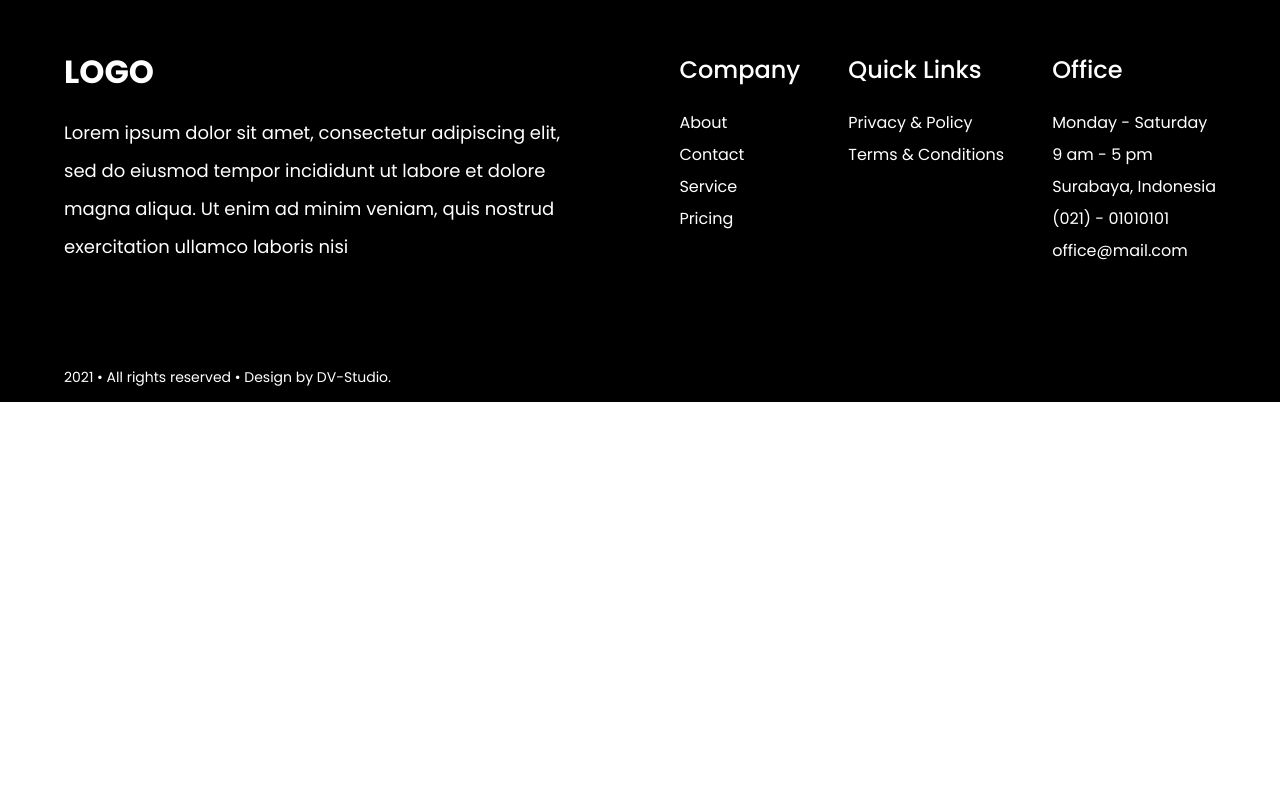
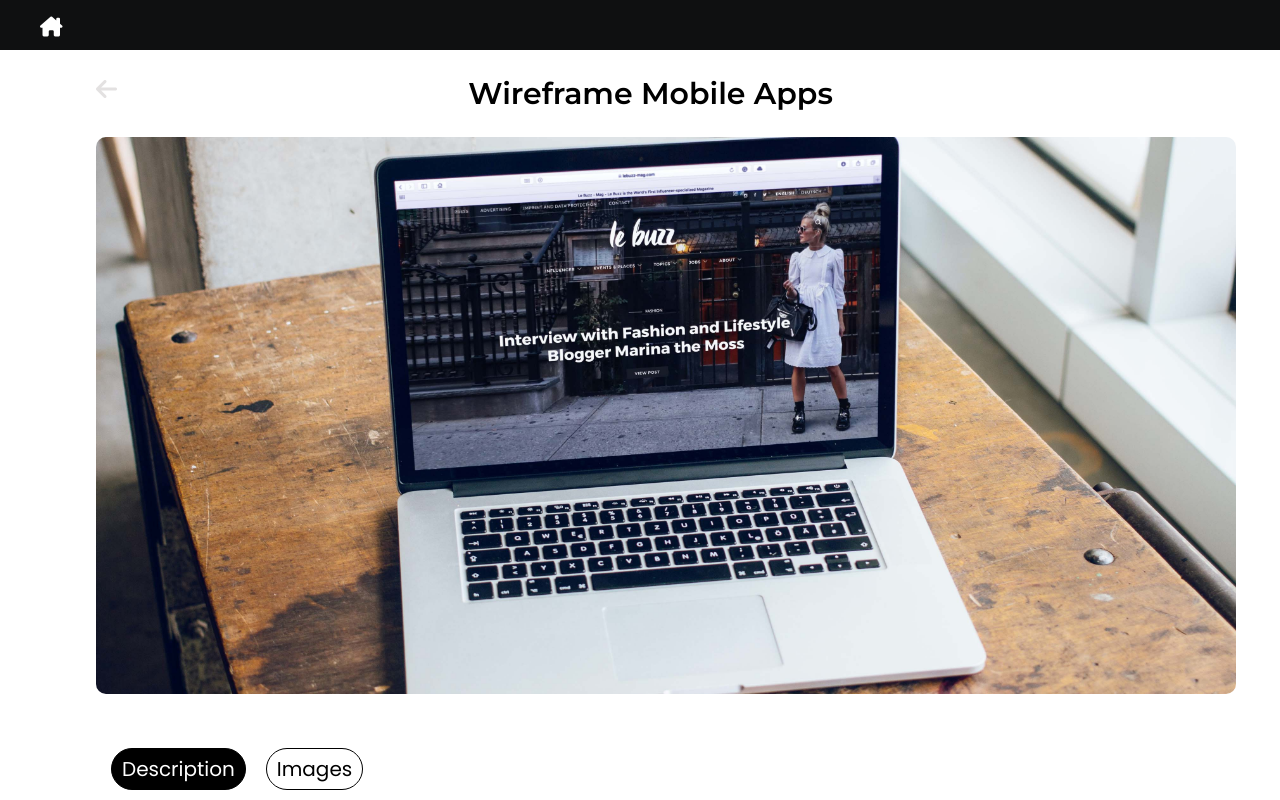
Before and after one commit to dikyriz/landing-page1, a React (Create React App) app: page /portofolio/carddetail in a window 1280 px wide. Shown: the top 800 px of the page. Built offline with nearby package versions, Linux system fonts and the light colour scheme.

Commit message:
update pages and style

```diff
--- a/src/App.js
+++ b/src/App.js
@@ -21,8 +21,9 @@ function App() {
     <>
       <Routes>
         <Route path='/' element={<Home/>} />
-        <Route path='/:contact' element={<SinglePage/>} />
+        <Route path='/:slug' element={<SinglePage/>} />
         <Route path='portofolio' element={<SinglePageP/>} />
+        <Route path='portofolio/:slug' element={<DetailPortofolio/>} />
       </Routes>
       <Footer/>
     </>
--- a/src/singlePage/Other/Contact/Contact.js
+++ b/src/singlePage/Other/Contact/Contact.js
@@ -1,4 +1,8 @@
+import { useNavigate } from "react-router-dom";
+
 export default function Contact () {
+    const navigate = useNavigate();
+
     return (
         <section className="section-contact-singlePage">
             <h1 className="title-contact-singlePage">
--- a/src/singlePage/Portofolio/DetailPortofolio.js
+++ b/src/singlePage/Portofolio/DetailPortofolio.js
@@ -1,5 +1,5 @@
 import { useEffect, useState } from 'react';
-import { useParams } from 'react-router-dom';
+import { useNavigate, useParams } from 'react-router-dom';
 import { CardOne } from '../../assets';
 import '../css/detailPortofolio.css';
 import TopBarSP from '../topBarSP/TopBarSP';
@@ -12,6 +12,7 @@ export default function DetailPortofolio() {
     const [data, setData] = useState(true);
     const params = useParams();
     console.log(params.slug);
+    const navigate = useNavigate();
 
     useEffect(function() {
 
@@ -28,8 +29,9 @@ export default function DetailPortofolio() {
 
     return (
         <>
+        <TopBarSP/>
         <section className={data ? 'section-detailPortofolio' : 'section-change-detailPortofolio'}>
-            <h1 className='title-detailPortofolio'>Wireframe Mobile Apps</h1>
+            <h1 className='title-detailPortofolio'><span className='go-back' onClick={() => {navigate('/portofolio')}}><i class="fa-solid fa-arrow-left"></i></span>Wireframe Mobile Apps</h1>
             <img src={CardOne} alt='img-portofolio' className='img-detailPortofolio'/>
             <ul className='list-item-detailPortofolio'>
                 <li className={data ? 'btn-detailPortofolio' : 'item-detailPortofolio'} onClick={() => setData(true)}>Description</li>
--- a/src/singlePage/Portofolio/Post.js
+++ b/src/singlePage/Portofolio/Post.js
@@ -1,11 +1,14 @@
+import { useNavigate } from "react-router-dom";
 import { CardOne } from "../../assets";
 import '../css/post.css';
 import TopBarSP from "../topBarSP/TopBarSP";
 
 export default function Post() {
+    const navigate = useNavigate();
+
     return (
         <section className="post">
-            <div className='item-card-singlePage-portofolio'>
+            <div className='item-card-singlePage-portofolio' onClick={() => {navigate('test')}}>
                     <img src={CardOne} alt="card-portofolio" className='img-card-sp-pf'/>
                     <div className='container-sp-pf'>
                         <h1 className='title-card-sp'>Barn Fashion</h1>
--- a/src/singlePage/css/detailPortofolio.css
+++ b/src/singlePage/css/detailPortofolio.css
@@ -111,3 +111,14 @@
     border-radius: 10px;
     object-fit: cover;
 }
+
+.go-back {
+    color: rgba(226, 224, 224, 0.973);
+    float: left;
+    font-size: 1.5rem;
+    cursor: pointer;
+}
+
+.go-back:hover {
+    color: #1d1f1f;
+}
--- a/src/singlePage/css/other.css
+++ b/src/singlePage/css/other.css
@@ -139,3 +139,17 @@
     border-radius: 10px;
     margin: auto;
 }
+
+.go-back-ctc{
+    text-align: left;
+    margin: 0;
+    padding: 0;
+    color: rgba(226, 224, 224, 0.973);
+    float: left;
+    font-size: 1.5rem;
+    cursor: pointer;
+}
+
+ .go-back-ctc:hover {
+     color: #1d1f1f;
+ }
--- a/src/singlePage/topBarSP/TopBarSP.js
+++ b/src/singlePage/topBarSP/TopBarSP.js
@@ -4,8 +4,8 @@ import './topbarsp.css';
 export default function TopBarSP() {
     return (
         <>
-            <nav className='nav'>
-            <Link to="/" className='nav-logo'><span className="back-home">&#10140;</span>GO BACK</Link><p ></p>
+            <nav className='nav-single'>
+            <Link to="/" className='nav-logo-single'><i className="fa-solid fa-house-chimney back-home"></i></Link>
           </nav>
         </>
     )
--- a/src/singlePage/topBarSP/topbarsp.css
+++ b/src/singlePage/topBarSP/topbarsp.css
@@ -1,31 +1,23 @@
-.nav {
+.nav-single {
     background-color: #0F1011;
-    text-align: right;
     margin-top: 0;
     padding: 25px 0;
-    font-family: 'Poppins', sans-serif;
-    font-size: 14px;
     font-weight: 500;
     position: sticky;
     top: 0;
     z-index: 999;
 }
 
-.nav-item {
+.nav-item-single {
     margin-right: 40px;
     cursor: pointer;
 }
 
-.nav a {
-    text-decoration: none;
-    color: #999;
-}
-
-.nav a:hover {
+.nav-single a:hover {
     color: #fff;
 }
 
-.nav-logo {
+.nav-logo-single {
     color: #fff;
     float: left;
     margin: 0;
@@ -33,9 +25,5 @@
     padding-left: 40px;
     font-family: 'Montserrat', sans-serif;
     font-weight: 700;
-    line-height: 20px;
+    margin-top: -10px;
 }
-
-.back-home {
-    margin-right: 5px;
-}
```
